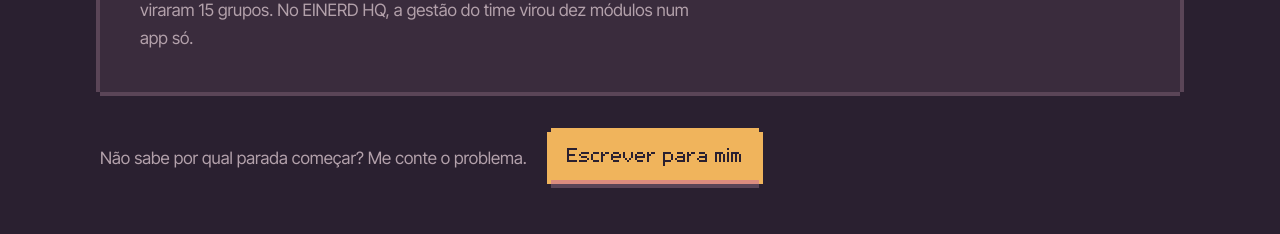
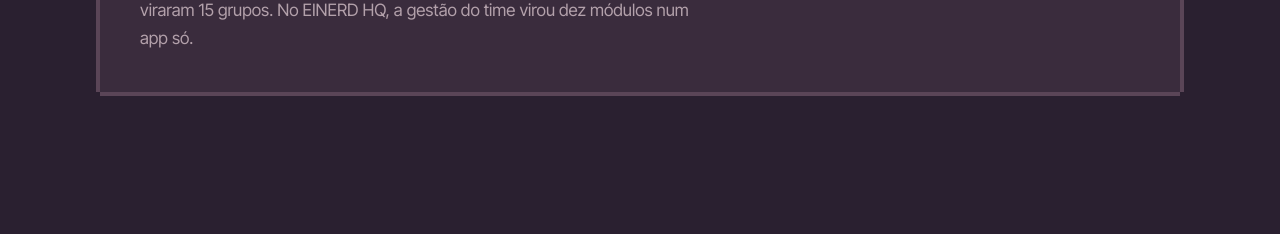
Before and after one commit to eduardohenrique-dev/portfolio, a Next.js app: page / in a window 1280 px wide. Shown: the part 4700-4934 px from the top of the page. Built offline with nearby package versions, Linux system fonts and the light colour scheme; no server answers.

Commit message:
Serviços: tira o convite para escrever abaixo do painel

```diff
--- a/src/componentes/secoes/Servicos.tsx
+++ b/src/componentes/secoes/Servicos.tsx
@@ -357,12 +357,6 @@ export function Servicos({ servicos, titulo, texto }: Props) {
         ))}
       </div>
 
-      <p className="mt-10 flex flex-wrap items-center gap-6 text-bruma">
-        Não sabe por qual parada começar? Me conte o problema.
-        <a className="botao" href="#contato">
-          Escrever para mim
-        </a>
-      </p>
     </section>
   );
 }
```
